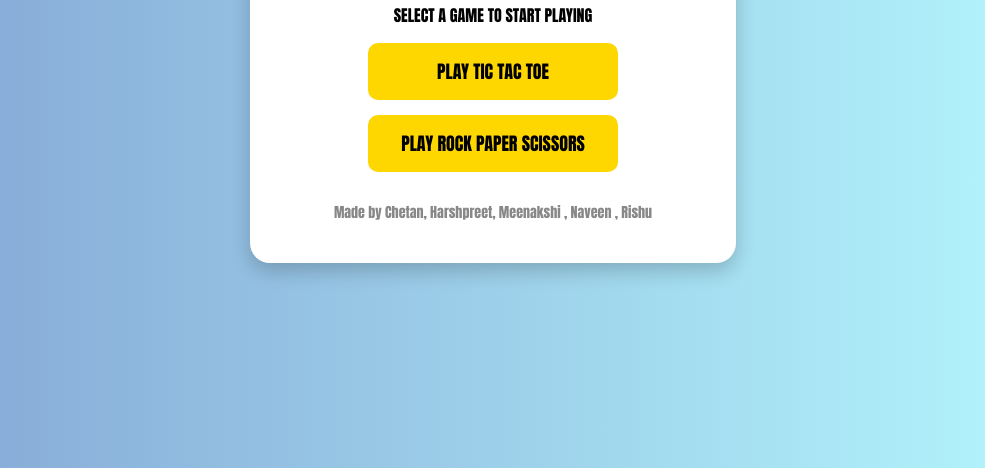
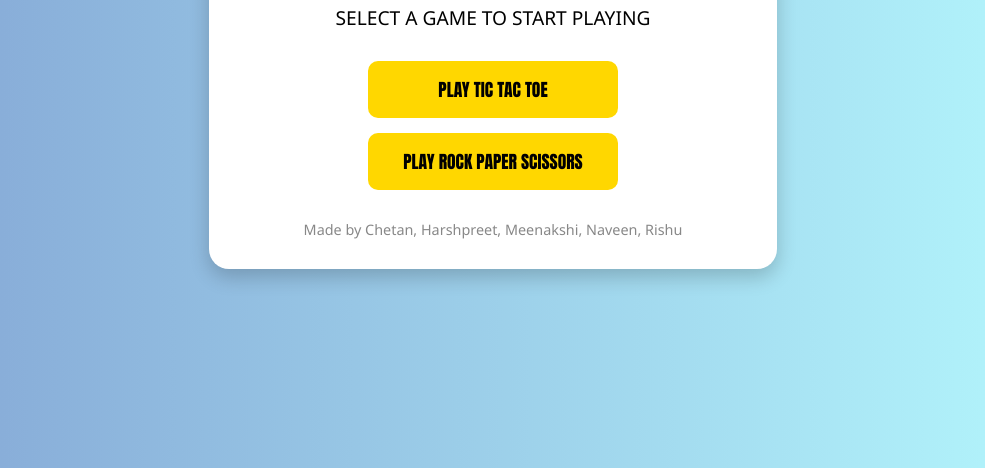
Before and after one commit to Avikamboj/devops_p_deploy, a plain HTML site: page index.html in a window 1280 px wide. Shown: the part 332-800 px from the top of the page, without its empty margins (147-1132 px from the left). Drawn offline with nearby package versions, Linux system fonts and the light colour scheme.

Commit message:
Update index.html

```diff
--- a/index.html
+++ b/index.html
@@ -8,7 +8,7 @@
   <style>
     body {
       margin: 0;
-      font-family: 'Segoe UI', sans-serif;
+      font-family: 'Segoe UI', Tahoma, Geneva, Verdana, sans-serif;
       background: linear-gradient(to right, #83a4d4, #b6fbff);
       display: flex;
       justify-content: center;
@@ -19,31 +19,38 @@
 
     .container {
       background: white;
-      padding: 40px;
-      font-family: Impact, Haettenschweiler, 'Arial Narrow Bold', sans-serif;
+      padding: 30px;
+      font-family: "Impact", "Haettenschweiler", 'Franklin Gothic Bold', 'Arial Narrow Bold', sans-serif;
       border-radius: 20px;
       box-shadow: 0 8px 20px rgba(0,0,0,0.2);
       text-align: center;
       animation: fadeIn 1s ease-in-out;
+      max-width: 90%;
     }
 
     .container h1 {
       margin-bottom: 20px;
-      color: #333;
       color: #5e60ce;
+      font-size: clamp(1.5rem, 5vw, 2.5rem);
+    }
+
+    .container p {
+      font-family: 'Segoe UI', Tahoma, Geneva, Verdana, sans-serif;
+      margin-bottom: 30px;
+      font-size: clamp(1rem, 3vw, 1.2rem);
     }
 
     .game-btn {
       display: block;
-      width: 250px;
+      width: 100%;
+      max-width: 250px;
       padding: 15px;
       margin: 15px auto;
-      font-size: 18px;
+      font-size: clamp(1rem, 4vw, 1.1rem);
       font-weight: bold;
-      color: BLACK;
-      font-family: Impact, Haettenschweiler, 'Arial Narrow Bold', sans-serif;
+      color: black;
+      font-family: "Impact", "Haettenschweiler", 'Franklin Gothic Bold', 'Arial Narrow Bold', sans-serif;
       background: #FFD700;
-      /* background: linear-gradient(to right, #0072ff, #00c6ff); */
       border: none;
       border-radius: 10px;
       cursor: pointer;
@@ -57,8 +64,9 @@
 
     .footer {
       margin-top: 30px;
-      font-size: 14px;
+      font-size: clamp(0.8rem, 3vw, 0.9rem);
       color: #888;
+      font-family: 'Segoe UI', Tahoma, Geneva, Verdana, sans-serif;
     }
 
     @keyframes fadeIn {
@@ -68,13 +76,12 @@
   </style>
 </head>
 <body>
-
   <div class="container">
     <h1>🎮 WELCOME TO DEVOPS PROJECT</h1>
     <p>SELECT A GAME TO START PLAYING</p>
     <button class="game-btn" id="ticTacToeBtn">PLAY TIC TAC TOE</button>
     <button class="game-btn" id="rpsBtn">PLAY ROCK PAPER SCISSORS</button>
-    <div class="footer">Made by Chetan, Harshpreet, Meenakshi , Naveen , Rishu </div>
+    <div class="footer">Made by Chetan, Harshpreet, Meenakshi, Naveen, Rishu</div>
   </div>
 
   <script>
@@ -88,6 +95,5 @@
       });
     });
   </script>
-
 </body>
 </html>
```
